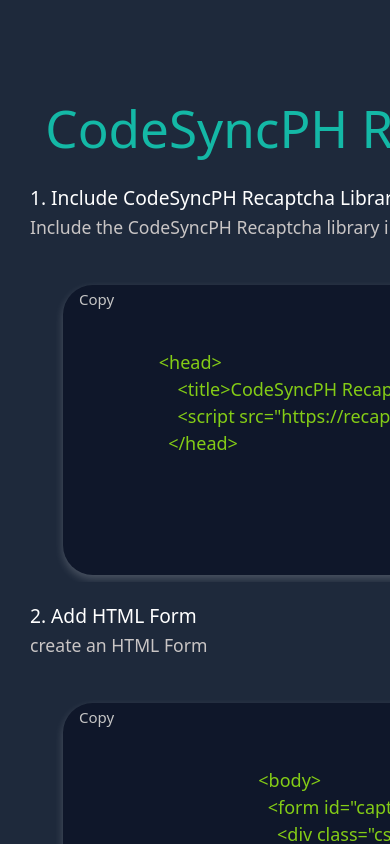
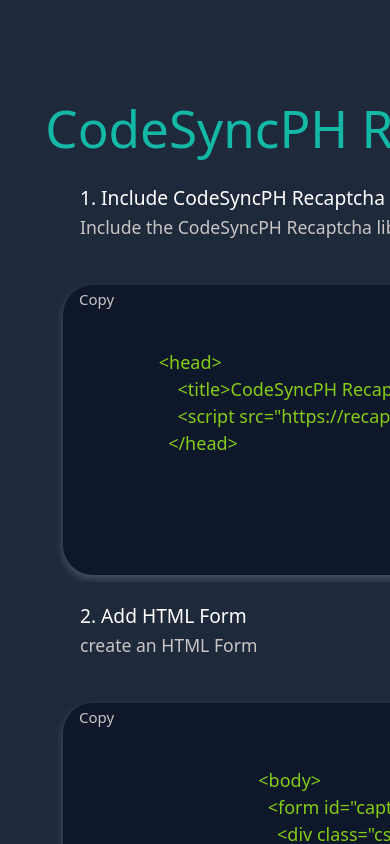
Before and after one commit to rens20/Recaptchs, a React (Vite) app: page / in a window 390 px wide. Shown: the top 844 px of the page. Built offline with nearby package versions, Linux system fonts and the light colour scheme.

Commit message:
Update App.css

```diff
--- a/src/App.css
+++ b/src/App.css
@@ -119,7 +119,7 @@ footer {
   }
 
   .text {
-    margin-left: 10px;
+    margin-left: 60px;
   }
 
   textarea {
```
